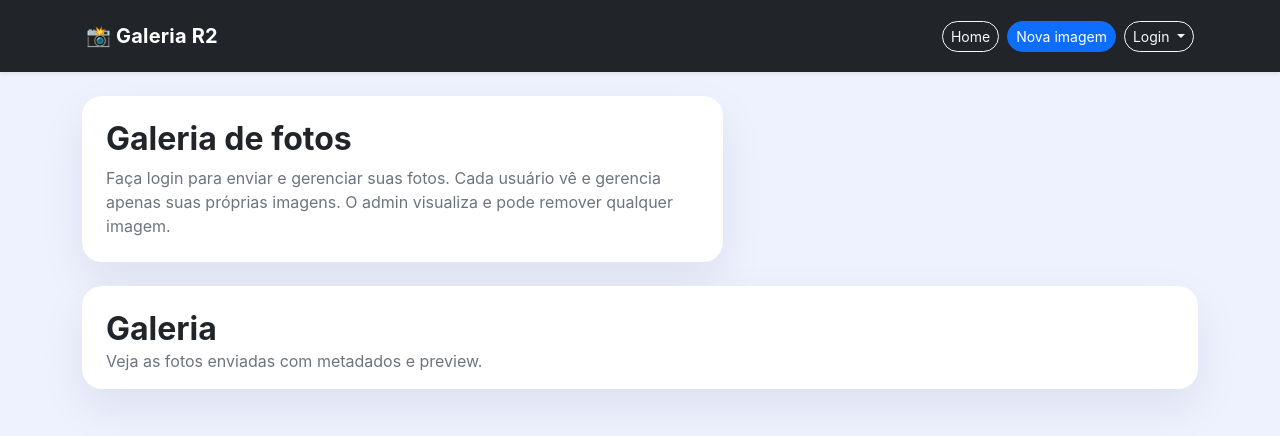
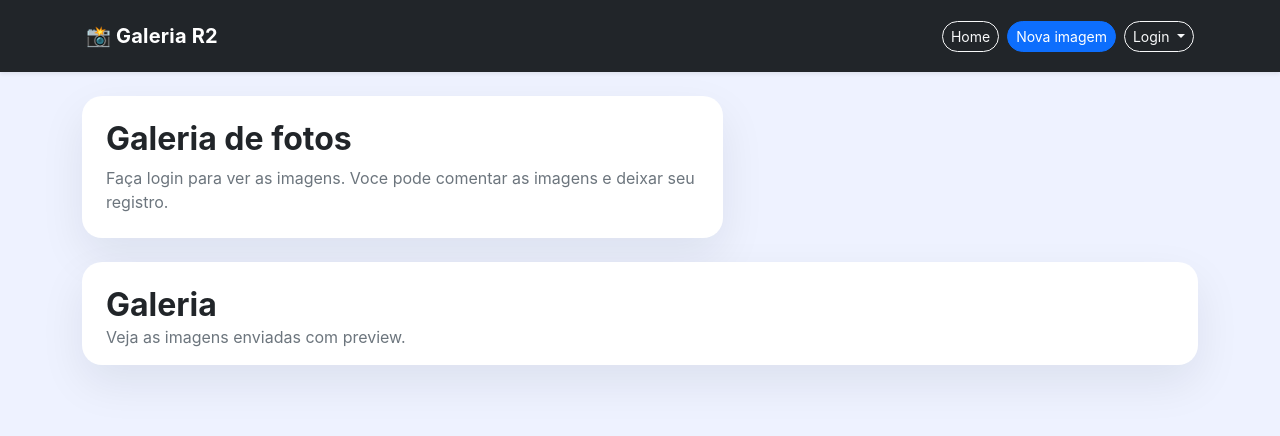
Before and after one commit to ejanegreiros/scrapbook, a website: page public/index.html in a window 1280 px wide. Drawn offline with nearby package versions, Linux system fonts and the light colour scheme; no server answers; a script that the page names is missing.

Commit message:
ajuste no HTML

```diff
--- a/public/index.html
+++ b/public/index.html
@@ -170,9 +170,10 @@
   <div class="row g-4 mb-4">
     <div class="col-12 col-lg-7">
       <div class="card panel-card p-4 h-100">
+
         <div>
           <h2 class="fw-bold">Galeria de fotos</h2>
-          <p class="text-secondary mb-0">Faça login para enviar e gerenciar suas fotos. Cada usuário vê e gerencia apenas suas próprias imagens. O admin visualiza e pode remover qualquer imagem.</p>
+          <p class="text-secondary mb-0">Faça login para ver as imagens. Voce pode comentar as imagens e deixar seu registro.</p>
         </div>
       </div>
     </div>
@@ -237,7 +238,7 @@
     <div class="d-flex align-items-center justify-content-between mb-3 flex-column flex-md-row gap-3">
       <div>
         <h2 class="fw-bold mb-0">Galeria</h2>
-        <p class="text-secondary mb-0">Veja as fotos enviadas com metadados e preview.</p>
+        <p class="text-secondary mb-0">Veja as imagens enviadas com preview.</p>
       </div>
       <div id="location-filter-buttons" class="btn-group flex-wrap"></div>
     </div>
```
